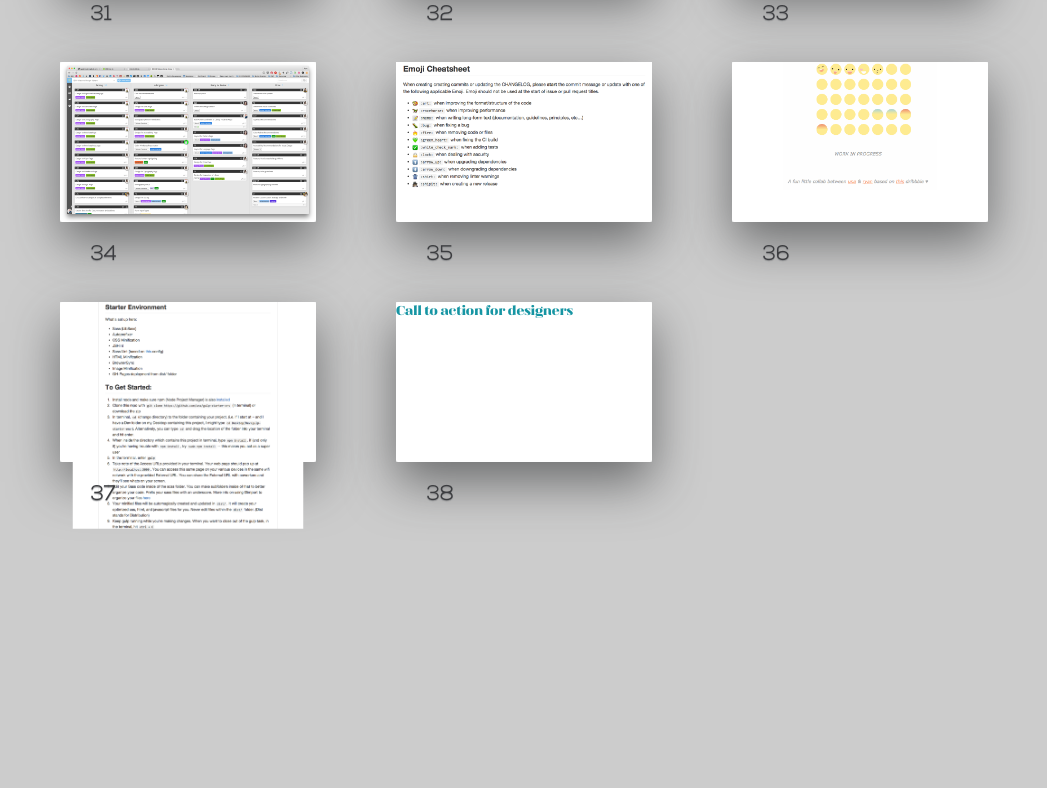
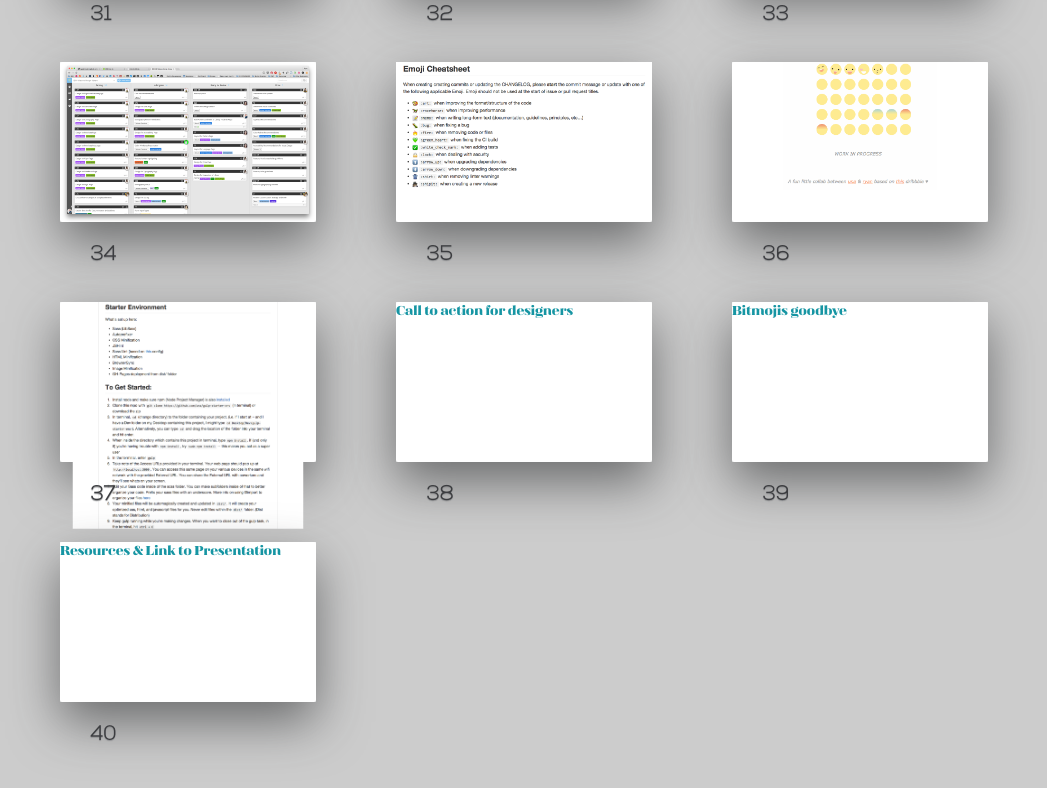
Before and after one commit to ryanbrownhill/slides-design-in-open, a website: page index.html in a window 1280 px wide. Shown: the part 2793-3581 px from the top of the page, without its empty margins (40-1087 px from the left). Before the commit the page ends 3375 px from the top, so only its background shows below. Drawn offline with nearby package versions, Linux system fonts and the light colour scheme; files that its build step writes are made by us from their sources; files whose address does not match are found by name; a web font is replaced by a local one.

Commit message:
:sleeping: Update Slides based on Skype call

```diff
--- a/index.html
+++ b/index.html
@@ -244,6 +244,14 @@
 	<h2>Call to action for designers</h2>
 </section>
 
+<section class="slide">
+	<h2>Bitmojis goodbye</h2>
+</section>
+
+<section class="slide">
+	<h2>Resources & Link to Presentation</h2>
+</section>
+
 <!--
 		To hide progress bar from entire presentation
 		just remove “progress” element.
```
